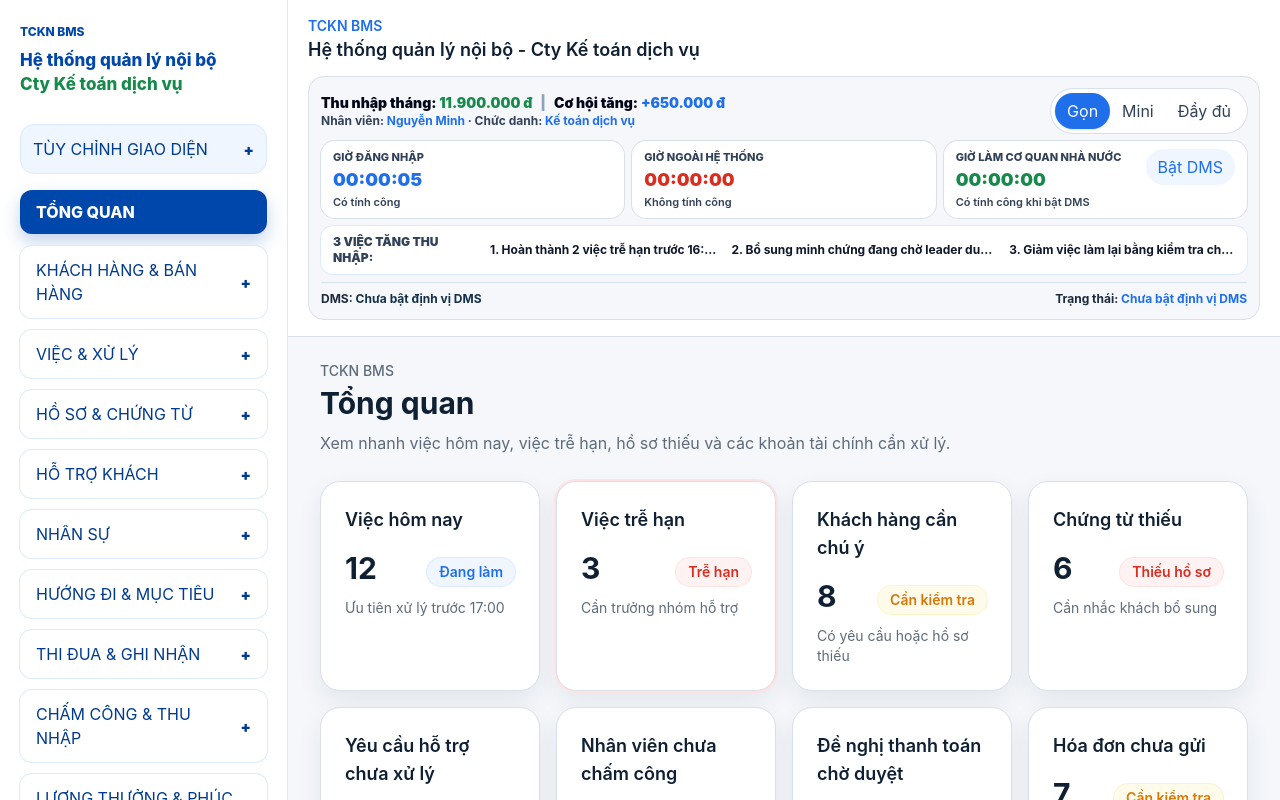
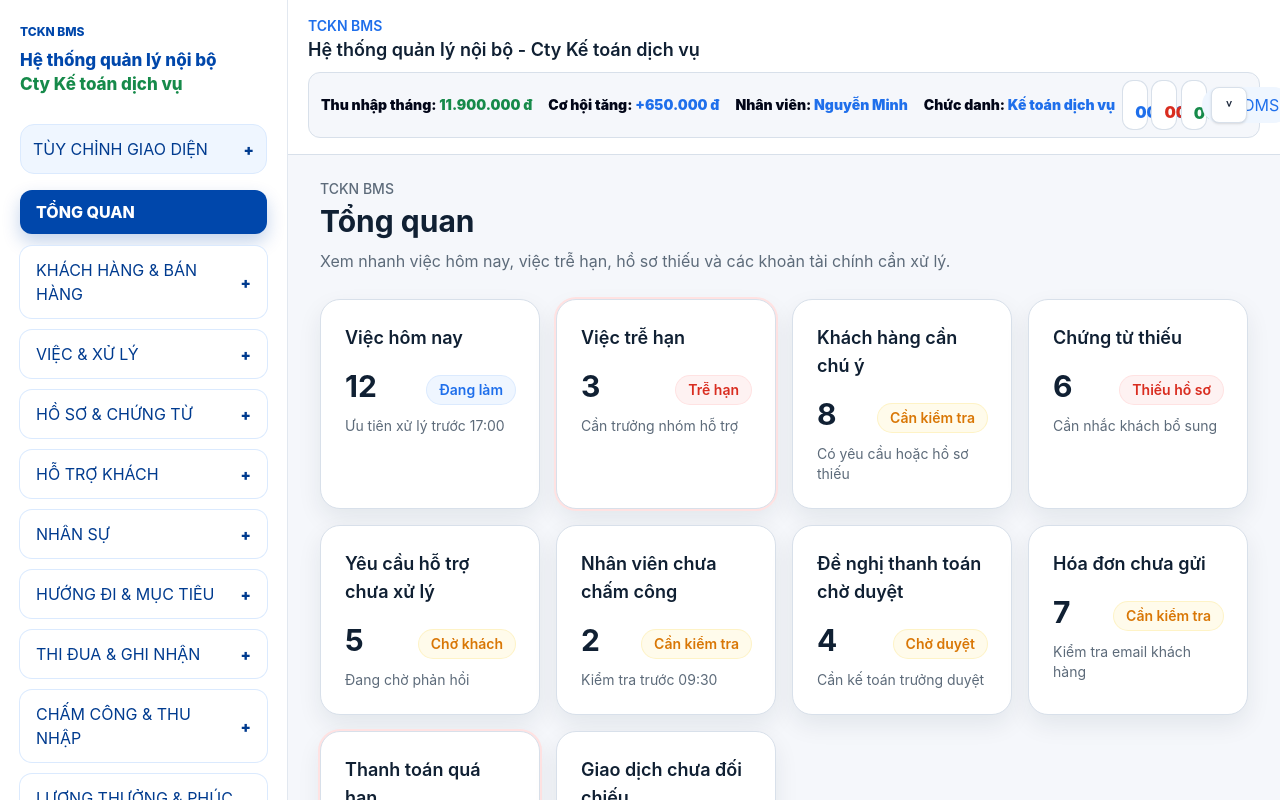
Before and after one commit to hoangquan227/BMS, a Next.js app: page /tong-quan in a window 1280 px wide. Shown: the top 800 px of the page. Built offline with nearby package versions, Linux system fonts and the light colour scheme.

Commit message:
Add ribbon style work strip display menu

```diff
--- a/src/app/components/WorkSessionClock.js
+++ b/src/app/components/WorkSessionClock.js
@@ -13,10 +13,22 @@ const incomeActions = [
   "Giảm việc làm lại bằng kiểm tra chéo.",
 ];
 
-const viewModes = [
-  { id: "compact", label: "Gọn" },
-  { id: "minimal", label: "Mini" },
-  { id: "full", label: "Đầy đủ" },
+const displayModes = [
+  {
+    id: "hidden",
+    label: "Tự động ẩn thanh thông tin",
+    description: "Ẩn gần hết, chỉ còn nút mở lại.",
+  },
+  {
+    id: "compact",
+    label: "Chỉ hiện thanh nhỏ",
+    description: "Giữ thu nhập, giờ đăng nhập và nút DMS trên một thanh.",
+  },
+  {
+    id: "full",
+    label: "Luôn hiện đầy đủ",
+    description: "Hiện đủ đồng hồ và 3 việc cải thiện thu nhập.",
+  },
 ];
 
 function formatDuration(totalSeconds) {
@@ -49,33 +61,32 @@ function formatDms(position) {
   return `${latitude}, ${longitude}`;
 }
 
-function readSavedMode() {
+function readSavedDisplayMode() {
   if (typeof window === "undefined") {
     return "compact";
   }
 
-  return window.localStorage.getItem("tckn-bms-work-clock-mode") || "compact";
+  return window.localStorage.getItem("tckn-bms-work-strip-display-v2") || "compact";
 }
 
-function ClockItem({ label, value, tone = "primary", helper }) {
+function ClockPill({ label, value, tone = "primary" }) {
   const toneClass = {
     primary: "text-bms-primary",
     danger: "text-bms-danger",
     success: "text-bms-success",
-    money: "text-bms-money",
   }[tone];
 
   return (
-    <div className="min-w-0 rounded-[14px] bg-white px-3 py-2 ring-1 ring-bms-border">
-      <p className="truncate text-[11px] font-extrabold uppercase text-slate-700">{label}</p>
-      <p className={`mt-0.5 text-lg font-black leading-6 ${toneClass}`}>{value}</p>
-      {helper ? <p className="mt-0.5 truncate text-[11px] font-semibold text-slate-700">{helper}</p> : null}
+    <div className="min-w-0 rounded-[10px] bg-white px-3 py-1.5 ring-1 ring-bms-border">
+      <p className="truncate text-[10px] font-black uppercase text-slate-700">{label}</p>
+      <p className={`text-base font-black leading-5 ${toneClass}`}>{value}</p>
     </div>
   );
 }
 
 export default function WorkSessionClock() {
-  const [mode, setMode] = useState(readSavedMode);
+  const [displayMode, setDisplayMode] = useState(readSavedDisplayMode);
+  const [menuOpen, setMenuOpen] = useState(false);
   const [secondsInSystem, setSecondsInSystem] = useState(0);
   const [secondsOutsideSystem, setSecondsOutsideSystem] = useState(0);
   const [secondsGovernmentWork, setSecondsGovernmentWork] = useState(0);
@@ -84,8 +95,8 @@ export default function WorkSessionClock() {
   const [locationMessage, setLocationMessage] = useState("Chưa bật định vị DMS");
 
   useEffect(() => {
-    window.localStorage.setItem("tckn-bms-work-clock-mode", mode);
-  }, [mode]);
+    window.localStorage.setItem("tckn-bms-work-strip-display-v2", displayMode);
+  }, [displayMode]);
 
   useEffect(() => {
     const timer = window.setInterval(() => {
@@ -96,6 +107,11 @@ export default function WorkSessionClock() {
 
     return () => window.clearInterval(timer);
   }, [governmentMode]);
+
+  function updateDisplayMode(nextMode) {
+    setDisplayMode(nextMode);
+    setMenuOpen(false);
+  }
 
   function enableGovernmentWork() {
     setGovernmentMode((current) => !current);
@@ -119,60 +135,48 @@ export default function WorkSessionClock() {
 
   const locationText = useMemo(() => formatDms(position), [position]);
 
-  if (mode === "minimal") {
+  if (displayMode === "hidden") {
     return (
-      <section className="mt-3 rounded-[14px] border border-bms-border bg-white px-3 py-2">
-        <div className="flex flex-col gap-2 lg:flex-row lg:items-center lg:justify-between">
-          <div className="flex flex-wrap items-center gap-x-4 gap-y-1 text-sm font-extrabold text-slate-900">
-            <span>Thu nhập: <span className="text-bms-success">11.900.000 đ</span></span>
-            <span>Trong hệ thống: <span className="text-bms-primary">{formatDuration(secondsInSystem)}</span></span>
-            <span>Nhân viên: <span className="text-bms-primary">{employee.name}</span></span>
-          </div>
-          <ModeSwitcher mode={mode} onChange={setMode} />
-        </div>
+      <section className="mt-2 flex justify-end">
+        <DisplayMenu
+          currentMode={displayMode}
+          menuOpen={menuOpen}
+          onChange={updateDisplayMode}
+          onToggle={() => setMenuOpen((current) => !current)}
+        />
       </section>
     );
   }
 
   return (
-    <section className="mt-3 space-y-2 rounded-[16px] border border-bms-border bg-bms-subtle p-3">
-      <div className="flex flex-col gap-2 lg:flex-row lg:items-center lg:justify-between">
-        <div>
-          <p className="text-sm font-black text-slate-950">
+    <section className="mt-2 rounded-[12px] border border-bms-border bg-bms-subtle px-3 py-2">
+      <div className="flex flex-col gap-2 xl:flex-row xl:items-center xl:justify-between">
+        <div className="flex min-w-0 flex-1 flex-col gap-2 lg:flex-row lg:items-center">
+          <div className="flex min-w-0 flex-wrap items-center gap-x-4 gap-y-1 text-sm font-black text-slate-950">
+            <span>
               Thu nhập tháng: <span className="text-bms-success">11.900.000 đ</span>
-            <span className="mx-2 text-slate-400">|</span>
+            </span>
+            <span>
               Cơ hội tăng: <span className="text-bms-primary">+650.000 đ</span>
-          </p>
-          <p className="text-xs font-bold text-slate-700">
-            Nhân viên: <span className="text-bms-primary">{employee.name}</span> · Chức danh:{" "}
-            <span className="text-bms-primary">{employee.title}</span>
-          </p>
-        </div>
-        <ModeSwitcher mode={mode} onChange={setMode} />
+            </span>
+            <span>
+              Nhân viên: <span className="text-bms-primary">{employee.name}</span>
+            </span>
+            <span>
+              Chức danh: <span className="text-bms-primary">{employee.title}</span>
+            </span>
           </div>
 
-      <div className="grid gap-2 md:grid-cols-3">
-        <ClockItem
-          helper="Có tính công"
-          label="Giờ đăng nhập"
-          tone="primary"
-          value={formatDuration(secondsInSystem)}
-        />
-        <ClockItem
-          helper="Không tính công"
-          label="Giờ ngoài hệ thống"
-          tone="danger"
-          value={formatDuration(secondsOutsideSystem)}
-        />
-        <div className="rounded-[14px] bg-white px-3 py-2 ring-1 ring-bms-border">
-          <div className="flex items-start justify-between gap-2">
-            <div className="min-w-0">
-              <p className="truncate text-[11px] font-extrabold uppercase text-slate-700">Giờ làm cơ quan nhà nước</p>
-              <p className="mt-0.5 text-lg font-black leading-6 text-bms-success">{formatDuration(secondsGovernmentWork)}</p>
-              <p className="mt-0.5 truncate text-[11px] font-semibold text-slate-700">Có tính công khi bật DMS</p>
+          <div className="grid min-w-0 flex-1 gap-2 sm:grid-cols-3">
+            <ClockPill label="Giờ đăng nhập" value={formatDuration(secondsInSystem)} />
+            <ClockPill label="Giờ ngoài hệ thống" tone="danger" value={formatDuration(secondsOutsideSystem)} />
+            <div className="flex min-w-0 items-center gap-2 rounded-[10px] bg-white px-3 py-1.5 ring-1 ring-bms-border">
+              <div className="min-w-0 flex-1">
+                <p className="truncate text-[10px] font-black uppercase text-slate-700">Giờ làm cơ quan nhà nước</p>
+                <p className="text-base font-black leading-5 text-bms-success">{formatDuration(secondsGovernmentWork)}</p>
               </div>
               <button
-              className={`shrink-0 rounded-bms-pill px-3 py-1.5 text-xs font-bold transition hover:-translate-y-0.5 active:translate-y-px ${
+                className={`shrink-0 rounded-bms-pill px-3 py-1.5 text-xs font-black transition hover:-translate-y-0.5 active:translate-y-px ${
                   governmentMode ? "bg-bms-success text-white" : "bg-blue-50 text-bms-primary"
                 }`}
                 onClick={enableGovernmentWork}
@@ -184,34 +188,24 @@ export default function WorkSessionClock() {
           </div>
         </div>
 
-      {mode === "full" ? (
-        <div className="rounded-[14px] bg-white p-3 ring-1 ring-blue-100">
-          <div className="flex flex-col gap-1 sm:flex-row sm:items-center sm:justify-between">
-            <div>
-              <p className="text-xs font-extrabold uppercase text-slate-700">3 việc cần làm để cải thiện thu nhập</p>
-              <p className="text-xs font-semibold text-slate-700">Ưu tiên việc có thể làm ngay trong hôm nay.</p>
+        <DisplayMenu
+          currentMode={displayMode}
+          menuOpen={menuOpen}
+          onChange={updateDisplayMode}
+          onToggle={() => setMenuOpen((current) => !current)}
+        />
       </div>
+
+      {displayMode === "full" ? (
+        <div className="mt-2 grid gap-2 lg:grid-cols-[1fr_auto]">
+          <div className="grid gap-2 lg:grid-cols-3">
+            {incomeActions.map((action, index) => (
+              <div className="rounded-[10px] bg-white px-3 py-2 text-xs font-bold text-slate-900 ring-1 ring-blue-100" key={action}>
+                {index + 1}. {action}
               </div>
-          <ol className="mt-2 grid gap-2 lg:grid-cols-3">
-            {incomeActions.map((action, index) => (
-              <li className="rounded-[10px] bg-bms-subtle px-3 py-2 text-xs font-bold leading-5 text-slate-900" key={action}>
-                {index + 1}. {action}
-              </li>
-            ))}
-          </ol>
-        </div>
-      ) : (
-        <div className="flex flex-col gap-1 rounded-[12px] bg-white px-3 py-2 text-xs font-bold text-slate-900 ring-1 ring-blue-100 lg:flex-row lg:items-center lg:gap-3">
-          <span className="font-black uppercase text-slate-700">3 việc tăng thu nhập:</span>
-          {incomeActions.map((action, index) => (
-            <span className="truncate" key={action}>
-              {index + 1}. {action}
-            </span>
             ))}
           </div>
-      )}
-
-      <div className="flex flex-col gap-1 border-t border-bms-border pt-2 text-xs font-bold text-slate-800 lg:flex-row lg:items-center lg:justify-between">
+          <div className="rounded-[10px] bg-white px-3 py-2 text-xs font-bold text-slate-800 ring-1 ring-bms-border">
             <p>
               DMS: <span className="text-bms-money">{locationText}</span>
             </p>
@@ -219,25 +213,44 @@ export default function WorkSessionClock() {
               Trạng thái: <span className="text-bms-primary">{locationMessage}</span>
             </p>
           </div>
+        </div>
+      ) : null}
     </section>
   );
 }
 
-function ModeSwitcher({ mode, onChange }) {
+function DisplayMenu({ currentMode, menuOpen, onChange, onToggle }) {
   return (
-    <div className="flex w-fit rounded-bms-pill bg-white p-1 ring-1 ring-bms-border">
-      {viewModes.map((item) => (
+    <div className="relative ml-auto shrink-0">
       <button
-          className={`rounded-bms-pill px-3 py-1.5 text-xs font-extrabold transition active:translate-y-px ${
-            mode === item.id ? "bg-bms-primary text-white shadow-sm" : "text-slate-700 hover:bg-blue-50 hover:text-bms-primary"
-          }`}
-          key={item.id}
-          onClick={() => onChange(item.id)}
+        aria-expanded={menuOpen}
+        className="flex h-9 w-9 items-center justify-center rounded-[8px] border border-bms-border bg-white text-lg font-black leading-none text-slate-800 shadow-sm transition hover:border-bms-primary hover:text-bms-primary active:translate-y-px"
+        onClick={onToggle}
+        title="Tùy chọn hiển thị thanh thông tin"
         type="button"
       >
-          {item.label}
+        ˅
+      </button>
+
+      {menuOpen ? (
+        <div className="absolute right-0 z-40 mt-2 w-[280px] rounded-[10px] border border-bms-border bg-white p-2 shadow-bms">
+          <p className="px-3 py-2 text-xs font-black uppercase text-slate-700">Hiển thị thanh thông tin</p>
+          {displayModes.map((mode) => (
+            <button
+              className="flex w-full gap-2 rounded-[8px] px-3 py-2 text-left transition hover:bg-blue-50"
+              key={mode.id}
+              onClick={() => onChange(mode.id)}
+              type="button"
+            >
+              <span className="w-4 text-sm font-black text-bms-primary">{currentMode === mode.id ? "✓" : ""}</span>
+              <span>
+                <span className="block text-sm font-extrabold text-slate-950">{mode.label}</span>
+                <span className="block text-xs font-semibold text-slate-600">{mode.description}</span>
+              </span>
             </button>
           ))}
         </div>
+      ) : null}
+    </div>
   );
 }
```
Lines whose indentation alone changed are shown as unchanged.
